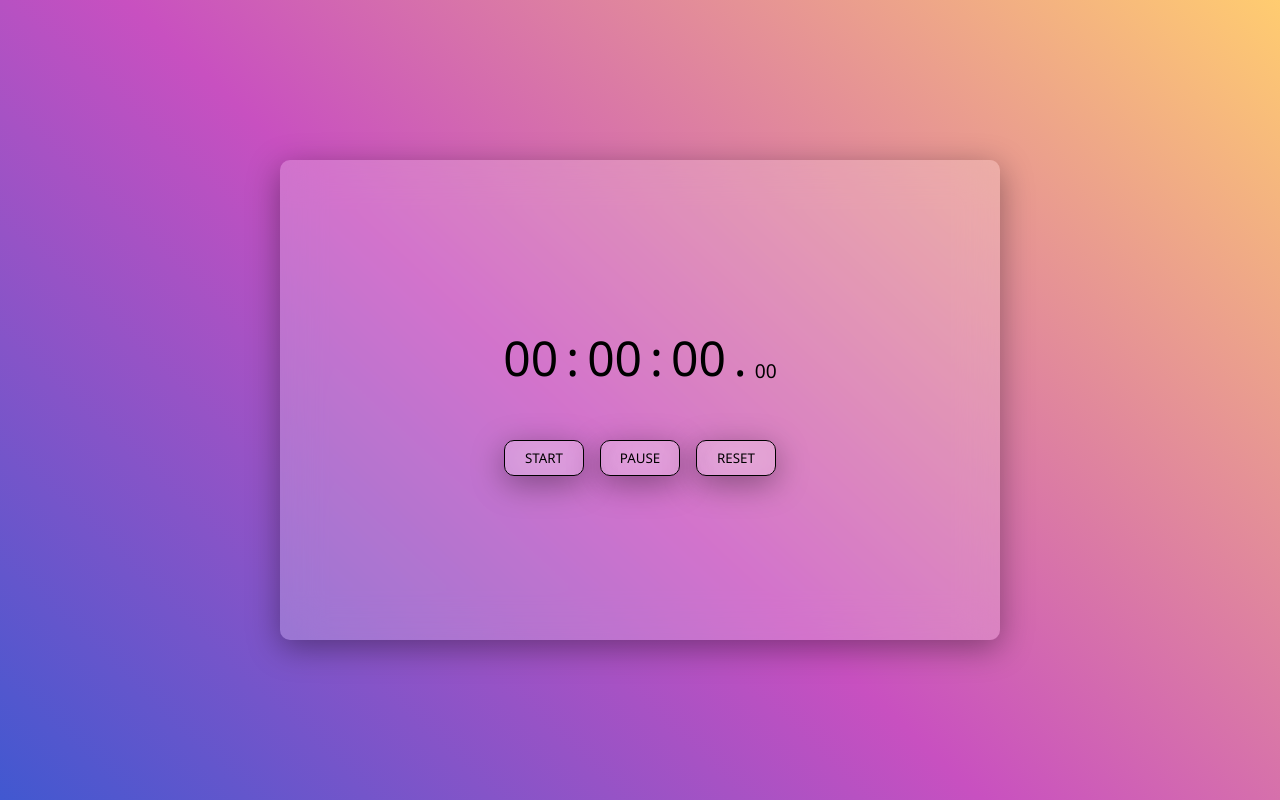
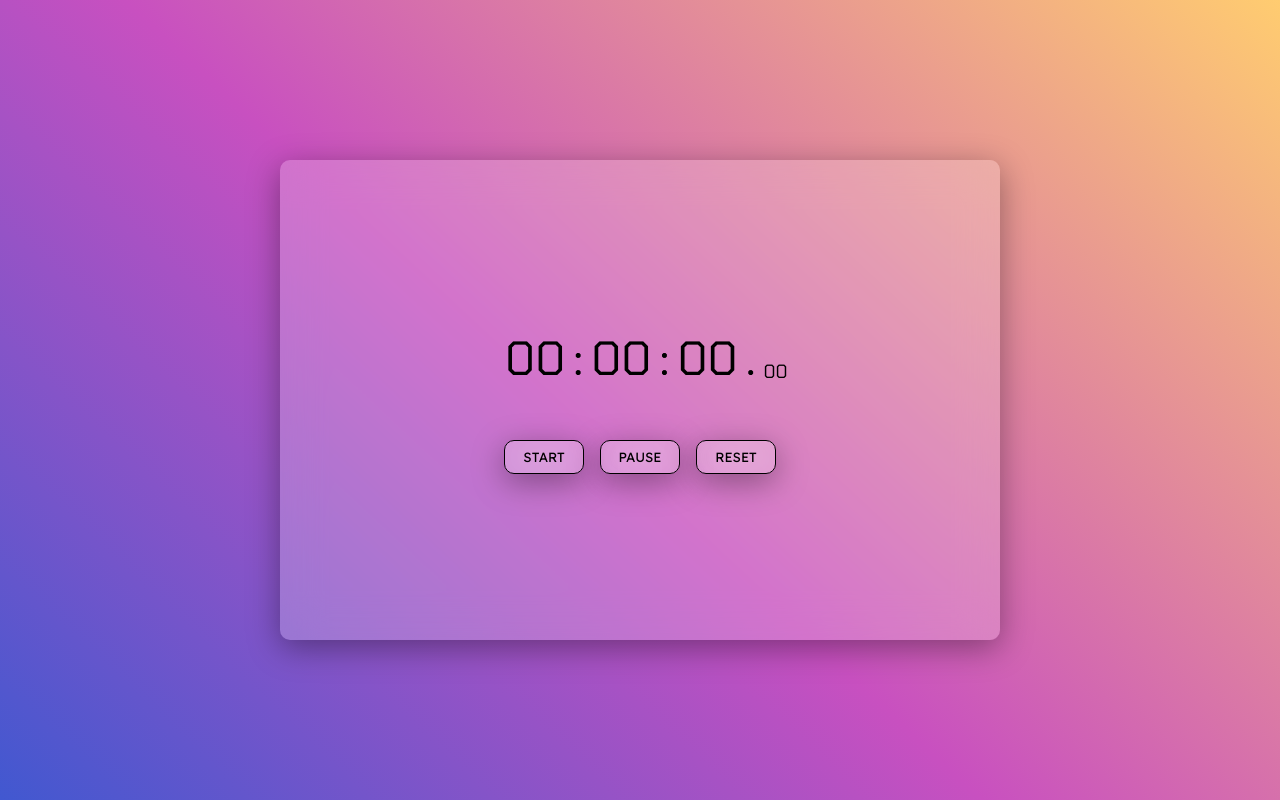
Before and after one commit to DaviLacerda/timer-js, a plain HTML site: page index.html in a window 1280 px wide. Drawn offline with Linux system fonts and the light colour scheme.

Commit message:
style changes

```diff
--- a/css/style.scss
+++ b/css/style.scss
@@ -1,8 +1,10 @@
+@import url('https://fonts.googleapis.com/css2?family=Chakra+Petch&display=swap');
+@import url('https://fonts.googleapis.com/css2?family=Readex+Pro&display=swap');
+
 *{
     padding: 0;
     margin: 0;
     box-sizing: border-box;
-    font-family: 'Segoe UI', Tahoma, Geneva, Verdana, sans-serif;
 }
 
 body{
@@ -43,6 +45,8 @@ body{
         flex-direction: row;
         gap: 8px;
         font-size: 3em;
+        font-family: 'Chakra Petch', sans-serif;
+        width: 270px;
 
         #hundredth{
             font-size: 0.4em;
@@ -57,16 +61,21 @@ body{
         gap: 16px;
         width: 80%;
 
+
         button{
+            width: 80px;
             padding: 8px;
-            width: 80px;
+
             background: rgba( 255, 255, 255, 0.2 );
             box-shadow: 0 8px 32px 0 rgba(0, 0, 0, 0.37);
             backdrop-filter: blur( 20px );
             -webkit-backdrop-filter: blur( 20px );
             border: 1px solid #000;
             border-radius: 10px;
+
+            font-family: 'Readex Pro', sans-serif;
             color: #000000;
+
             transition: .5s;
 
             &:hover{
@@ -85,6 +94,9 @@ body{
         max-width: 300px;
 
         padding: 16px;
+
+        font-family: 'Readex Pro', sans-serif;
+        color: #000;
 
         background: rgba( 255, 255, 255, 0.2 );
         box-shadow: 0 8px 32px 0 rgba(0, 0, 0, 0.37);
```
Also changed, not shown: css/style.css, 1 other file.
